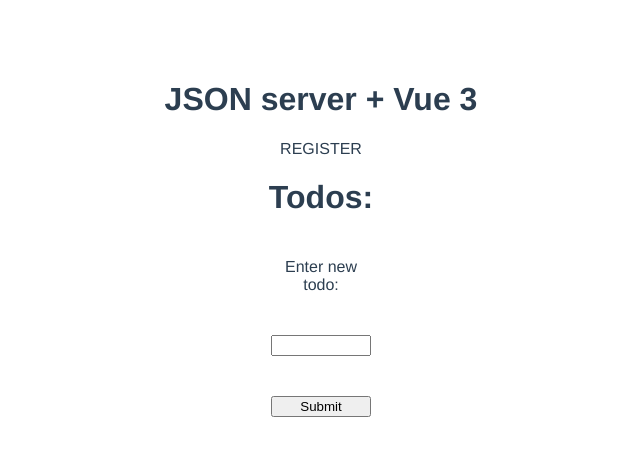
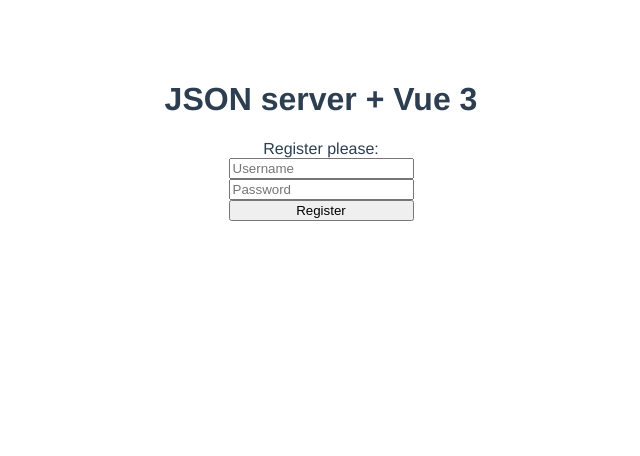
Before and after one commit to rrdirnens/json-server-vue3, a Vue app: page / in a window 1280 px wide. Shown: the top 456 px of the page, without its empty margins (319-959 px from the left). Built offline with nearby package versions, Linux system fonts and the light colour scheme; no server answers.

Commit message:
Add user based on user input

```diff
--- a/src/App.vue
+++ b/src/App.vue
@@ -1,14 +1,34 @@
 <template>
   <HelloWorld msg="JSON server + Vue 3" />
-  <div class="create-new-user" @click="addUser">REGISTER</div>
+  <div style="display: none;" class="create-new-user" @click="addUser">
+    REGISTER
+  </div>
+  <div class="register-user">
+    <div class="title">Register please:</div>
+    <input
+      type="text"
+      class="user-name"
+      v-model="registration.regUsername"
+      placeholder="Username"
+    />
+    <input
+      type="password"
+      class="user-password"
+      v-model="registration.regPassword"
+      placeholder="Password"
+    />
+    <button class="reg-submit" @click="registerUser">Register</button>
+  </div>
+  <div style="display: none">
     <h1>Todos:</h1>
     <div class="form-wrap">
       <label for="new-user">Enter new todo: </label>
       <input type="text" name="new-user" v-model="todoName" />
       <button class="submit" @click="addTodo">Submit</button>
     </div>
+  </div>
 
-  <ul>
+  <ul style="display: none">
     <li v-for="todo of todos" :key="todo.id">
       {{ todo.todo }}
     </li>
@@ -32,27 +52,31 @@
     return {
       todos: [],
       todoName: "",
-      accessToken: ""
+      accessToken: "",
+      registration: {
+        regUsername: "",
+        regPassword: "",
+      },
     };
   },
   async created() {
-    try {
-      const res = await axios({
-        method: 'post',
-        url: loginURL,
-        data: {
-          "email": "nilson@email.com",
-          "password":"nilson"
-        }
-      })
+    // try {
+    //   const res = await axios({
+    //     method: "post",
+    //     url: loginURL,
+    //     data: {
+    //       email: "nilson@email.com",
+    //       password: "nilson",
+    //     },
+    //   });
 
-      this.accessToken = res.data
-      console.log(JSON.stringify(this.accessToken))
-      console.log("Login successful")
-      this.getTodos()
-    } catch (e) {
-      console.error(e);
-    }
+    //   this.accessToken = res.data;
+    //   console.log(JSON.stringify(this.accessToken));
+    //   console.log("Login successful");
+    //   this.getTodos();
+    // } catch (e) {
+    //   console.error(e);
+    // }
   },
   methods: {
     async addTodo() {
@@ -64,39 +88,59 @@
       this.todoName = "";
     },
 
-    async addUser() {
+    async registerUser() {
       try {
         const res = await axios({
-          method: 'post',
+          method: "post",
           url: registerURL,
           data: {
-            "email": "rob@email.com",
-            "password": "1234"
-          }
-        })
+            email: this.registration.regUsername,
+            password: this.registration.regPassword,
+          },
+        });
 
-        this.accessToken = res.data
-        console.log(JSON.stringify(this.accessToken))
-        console.log("Registration successful")
-      } catch(e) {
-        console.error(e)
+        this.accessToken = res.data;
+        console.log(JSON.stringify(this.accessToken));
+        console.log("Registration successful");
+      } catch (e) {
+        console.error(e);
       }
     },
 
+    // async addUser() {
+    //   try {
+    //     const res = await axios({
+    //       method: "post",
+    //       url: registerURL,
+    //       data: {
+    //         email: "rob",
+    //         password: "1234",
+    //       },
+    //     });
+
+    //     this.accessToken = res.data;
+    //     console.log(JSON.stringify(this.accessToken));
+    //     console.log("Registration successful");
+    //   } catch (e) {
+    //     console.error(e);
+    //   }
+    // },
+
     async getTodos() {
-      await axios.get(baseURL, {
+      await axios
+        .get(baseURL, {
           headers: {
-          'Authorization': `Bearer ${this.accessToken}`
-        }
+            Authorization: `Bearer ${this.accessToken}`,
+          },
         })
         .then((res) => {
-        console.log(res.data)
-        this.todos = res.data
+          console.log(res.data);
+          this.todos = res.data;
         })
         .catch((error) => {
-        console.error(error)
-      })
-    }
+          console.error(error);
+        });
+    },
   },
 };
 </script>
@@ -122,6 +166,11 @@
   width: 100px;
 }
 
+.register-user {
+  display: flex;
+  flex-direction: column;
+}
+
 ul {
   list-style: none;
   padding: 0;
```
Also changed, not shown: users.json (+1 -16 lines). Lines whose indentation alone changed are shown as unchanged.
